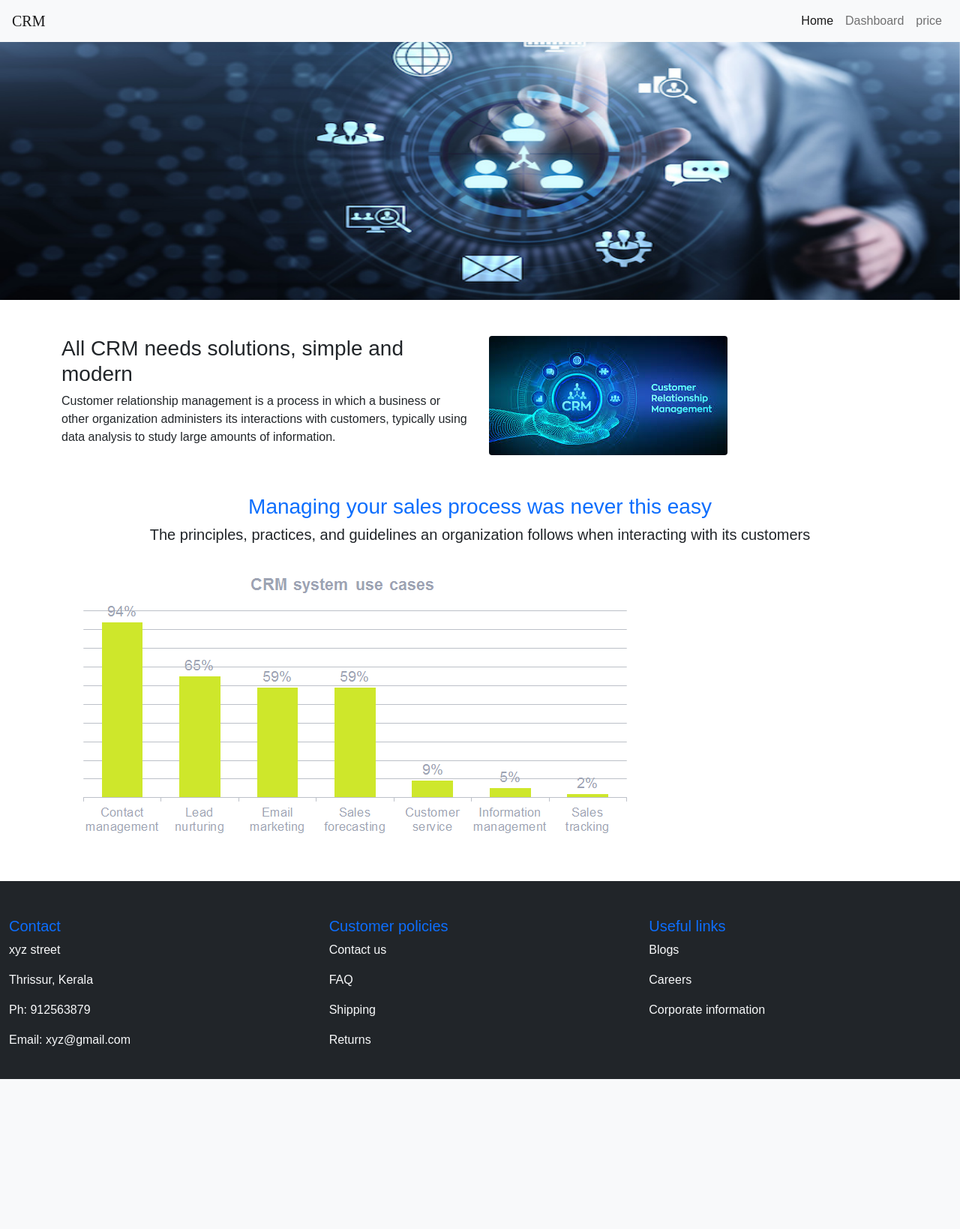
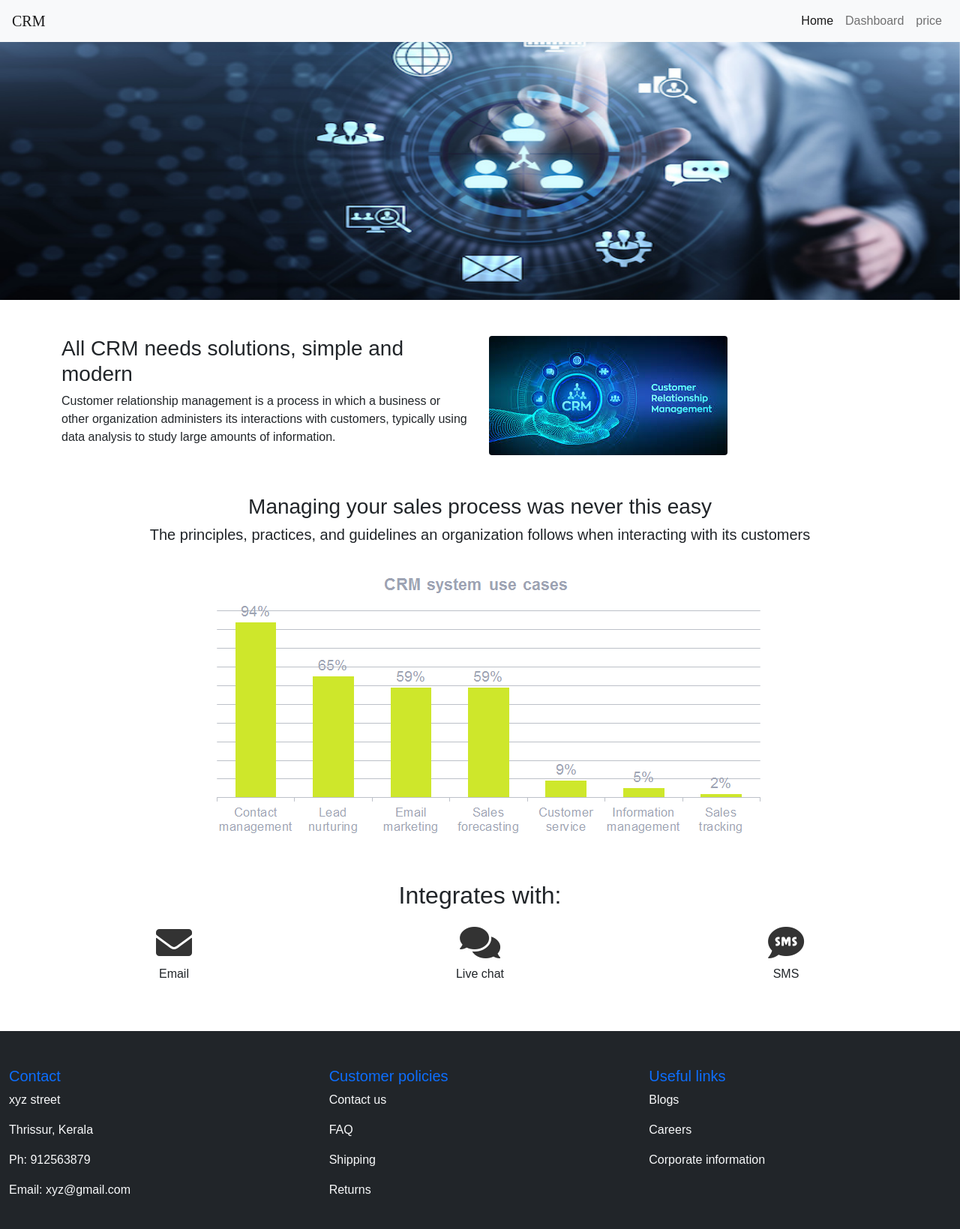
Before and after one commit to jersilin/CRM, a Django app: page /landing in a window 1280 px wide. Shown: the whole page at 75% size. Before the commit the page ends 1439 px from the top, so only its background shows below. Run offline with Django 5.2, Linux system fonts and the light colour scheme; some libraries are stand-ins or nearby versions.

Commit message:
drop corrected

```diff
--- a/templates/landing.html
+++ b/templates/landing.html
@@ -240,6 +240,38 @@
             transform: scale(1.1);
             filter: brightness(80%);
         }
+        .integrates-with {
+    text-align: center;
+    margin-top: 50px;
+}
+
+.integrations {
+    display: flex;
+    justify-content: center;
+    gap: 100px;
+    margin-top: 20px;
+}
+
+.integration {
+    text-align: center;
+}
+
+.integration i {
+    font-size: 3rem; /* Adjust icon size as needed */
+    color: #333; /* Adjust icon color */
+}
+
+.integration p {
+    margin-top: 5px;
+}
+
+/* Responsive adjustments */
+@media (max-width: 768px) {
+    .integrations {
+        flex-direction: column;
+    }
+}
+
 
 
     </style>
@@ -288,17 +320,38 @@
                             <img src="{% static 'images/img1.jpeg' %}" alt="CRM Image" class="img-fluid rounded">
                         </div>
                     </div>
+                </div>
+                <div class="row mt-5">
+                    <div class="col-12 text-center">
+                        <h3>Managing your sales process was never this easy</h3>
+                        <h5>The principles, practices, and guidelines an organization follows when interacting with its customers</h5>
+                    </div>
+                </div>
+                <div class="row mt-3">
+                    <div class="col-12 d-flex justify-content-center">
+                        <img src="{% static 'images/graph.png' %}" alt="Graph" class="img-fluid">
+                    </div>
+                </div>
+                <div class="row mt-5">
                     <div class="col-12">
-                        <h3 class="text-center text-primary mt-5">Managing your sales process was never this easy</h3>
-                    </div>
-                    <div class="container">
-                        <h5 class="text-center">The principles, practices, and guidelines an organization follows when interacting with its customers</h5>
+                        <h2 class="text-center">Integrates with:</h2>
+                        <div class="integrations d-flex justify-content-around">
+                            <div class="integration text-center">
+                                <i class="fas fa-envelope fa-2x"></i>
+                                <p>Email</p>
+                            </div>
+                            <div class="integration text-center">
+                                <i class="fas fa-comments fa-2x"></i>
+                                <p>Live chat</p>
+                            </div>
+                            <div class="integration text-center">
+                                <i class="fas fa-sms fa-2x"></i>
+                                <p>SMS</p>
+                            </div>
+                        </div>
                     </div>
                 </div>
             </div>
-            <div class="container mt-3">
-        <img src="{% static 'images/graph.png' %}" alt="Graph" class="img-fluid">
-    </div>
 
 
 
```
Also changed, not shown: templates/archieve.html (+10 -16 lines), templates/dashboard.html (+26 -9 lines), templates/home.html (+29 -39 lines).
